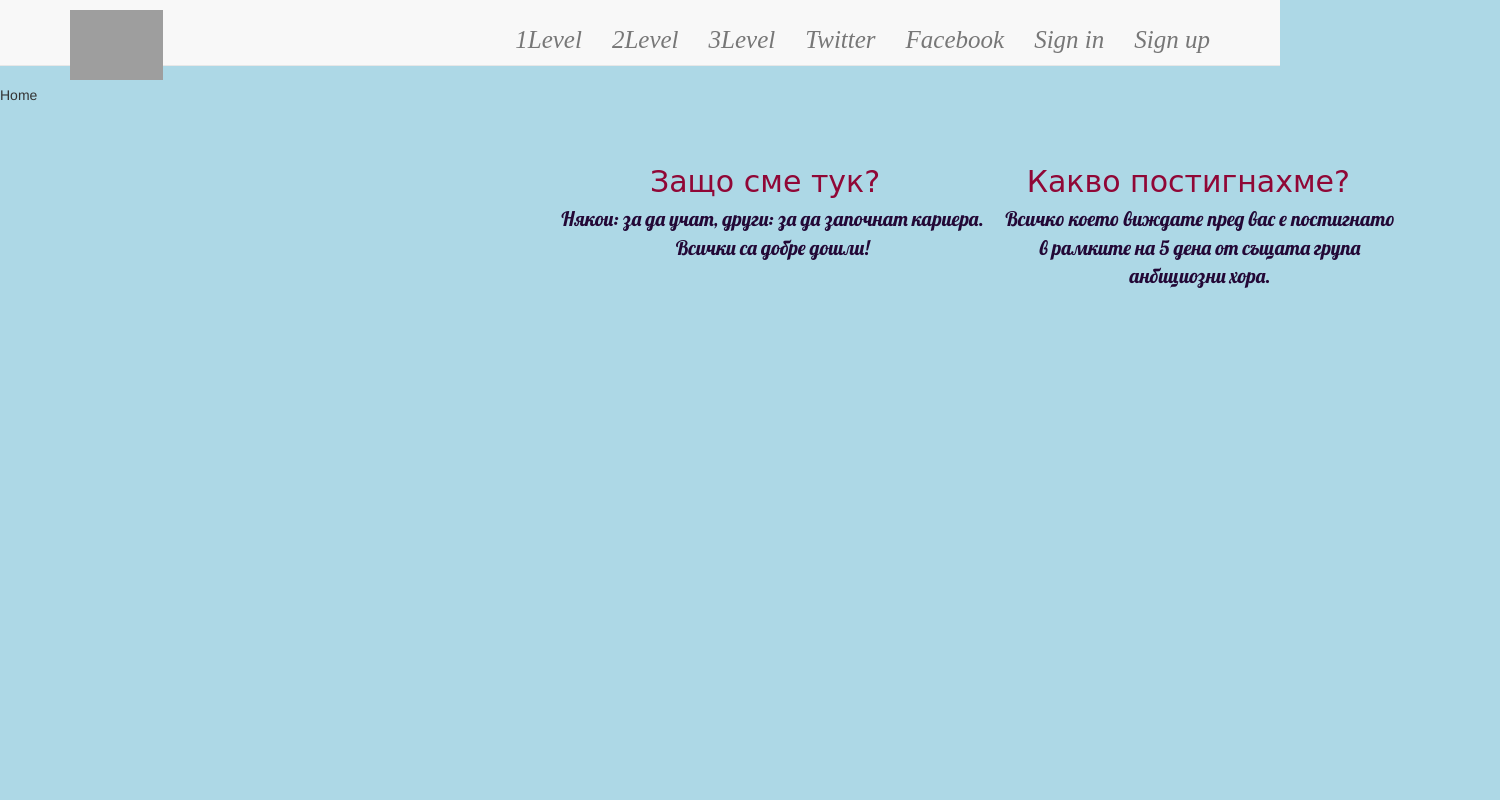
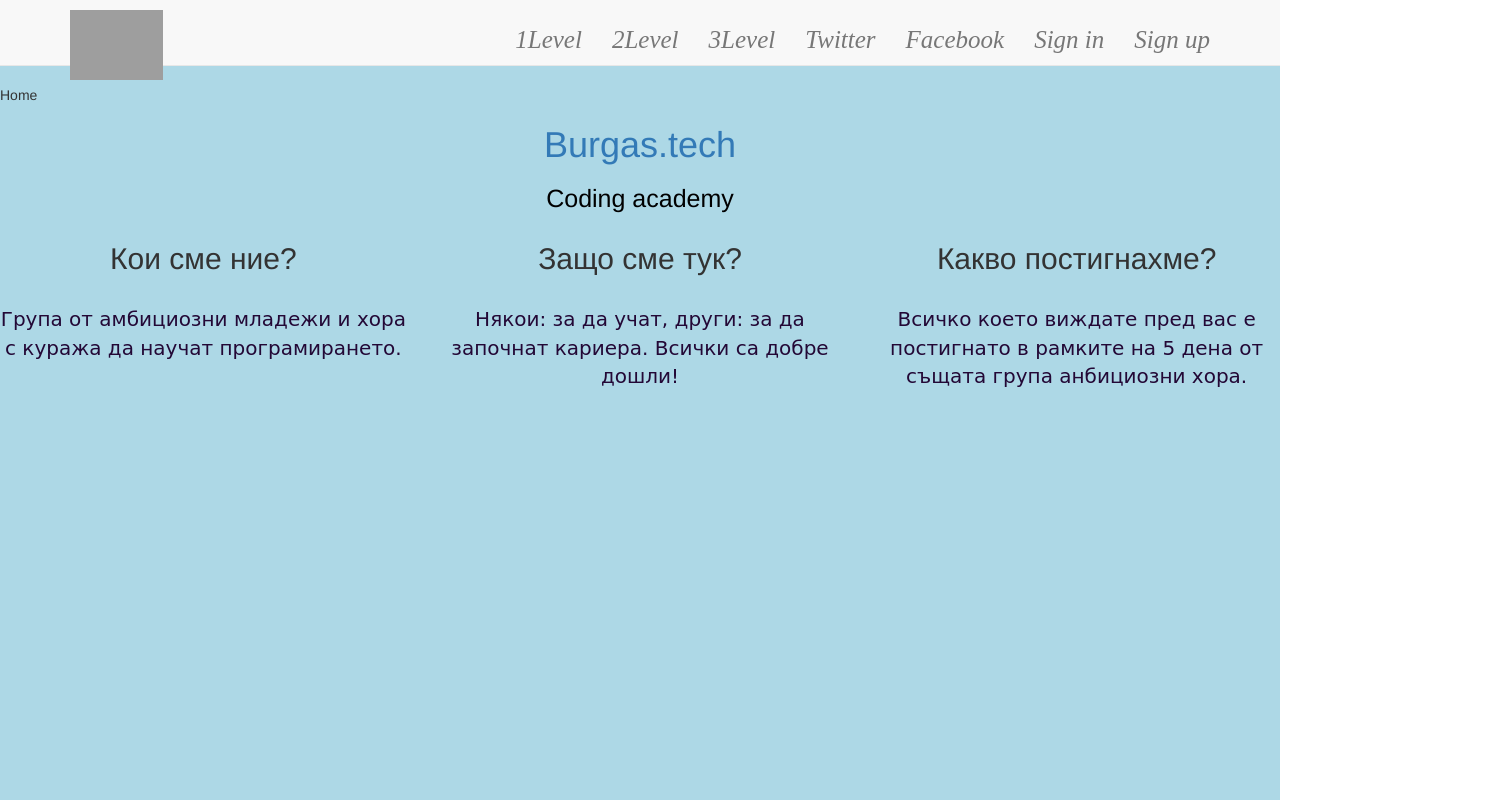
Before and after one commit to 2016burgas/burgas-tech, a plain HTML site: page index.html in a window 1280 px wide. Shown: the top 800 px of the page, 1500 px wide, since content can reach past the window. Drawn offline with nearby package versions, Linux system fonts and the light colour scheme; grey boxes are pictures that could not be loaded.

Commit message:
Move CR into navbar code

```diff
--- a/index.css
+++ b/index.css
@@ -3,9 +3,7 @@ body{
       margin-top: 50px;
       font-size: 100%;
       background-color: #C186FF;
-      position: relative;
-      width: 1500px;
-      position: relative;
+      width: 100%;
 }
 h1{
       font-family: 'Pacifico', cursive;
--- a/index.html
+++ b/index.html
@@ -80,7 +80,32 @@
 
       </div>
 
-      <div id="home"><a href="home"></a>Home</div>
+      <div id="home"><a href="home"></a>Home
+        <h1>
+        <a href="http://www.burgas.tech">Burgas.tech</a>
+        </h1>
+        <h1 class="tagline">
+        Coding academy
+        </h1>
+        <div class="row">
+          <div class="col-lg-4">
+              <h2 class="text-center"> Кои сме ние? </h2>
+              <p>
+        Група от амбициозни младежи и хора с куража да научат програмирането.</p>
+        </div>
+        <div class="col-lg-4">
+              <h2 class="text-center"> Защо сме тук? </h2>
+              <p> Някои: за да учат, други: за да започнат кариера. Всички са добре дошли!  </p>
+        </div>
+        <div class="col-lg-4">
+              <h2 class="text-center">Какво постигнахме? </h2>
+              <p>Всичко което виждате пред вас е постигнато в рамките на 5 дена от същата група анбициозни хора.</p>
+            </div>
+            </div>
+
+
+
+      </div>
 
       <div id="top"><a href="top"></a>Top</div>
 
@@ -90,22 +115,6 @@
 
 <!-- This is the code for the copyright content -->
 
-<h1>
-<a href="http://www.burgas.tech">Burgas.tech</a>
-</h1>
-<h1 class="tagline">
-Coding academy
-</h1>
-<div>
-      <h2 class="lefttitle"> Кои сме ние? </h2>
-      <p class="lefttext">
-Група от амбициозни младежи и хора с куража да научат програмирането.</p>
 
-      <h2 class="middletitle"> Защо сме тук? </h2>
-      <p class="middletext"> Някои: за да учат, други: за да започнат кариера. Всички са добре дошли!  </p>
-
-      <h2 class="righttitle">Какво постигнахме? </h2>
-      <p class="righttext">Всичко което виждате пред вас е постигнато в рамките на 5 дена от същата група анбициозни хора.</p>
-    </div>
 </body>
 </html>
```
